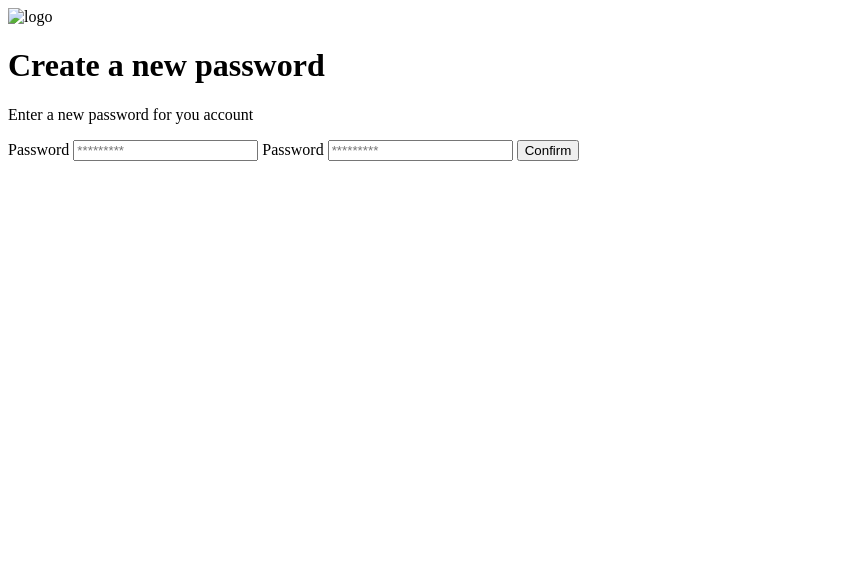
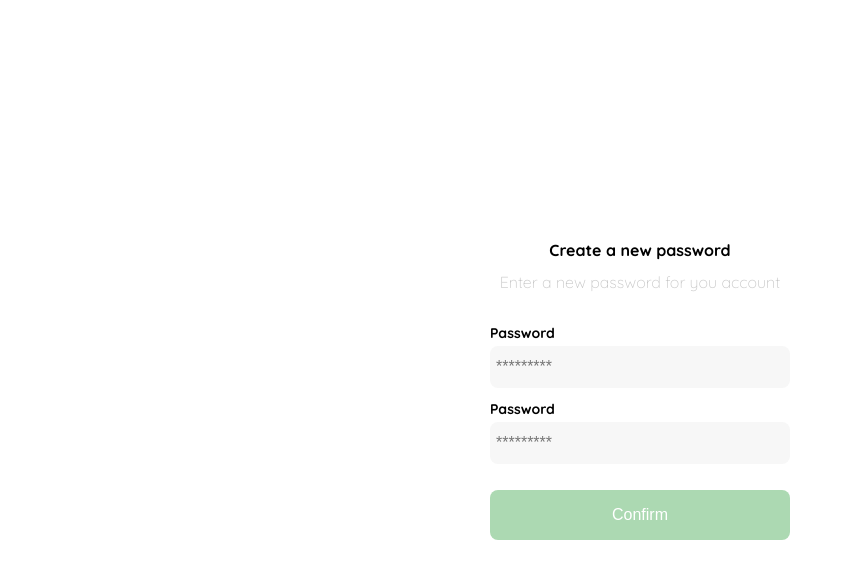
Before and after one commit to JuampiiHill/YardSale-CursoPracticoFrontendDeveloper, a plain HTML site: page clase1-password.html in a window 1280 px wide. Shown: the whole page, without its empty margins (0-845 px from the left). Drawn offline with Linux system fonts and the light colour scheme.

Commit message:
Agrego los estilos a password

```diff
--- a/clase1-password.html
+++ b/clase1-password.html
@@ -4,12 +4,113 @@
     <meta charset="UTF-8">
     <meta http-equiv="X-UA-Compatible" content="IE=edge">
     <meta name="viewport" content="width=device-width, initial-scale=1.0">
+    <link rel="stylesheet" href="styles/style.css" type="text/css">
+    <link rel="preconnect" href="https://fonts.googleapis.com">
+    <link rel="preconnect" href="https://fonts.gstatic.com" crossorigin>
+    <link href="https://fonts.googleapis.com/css2?family=Quicksand:wght@300;500;700&display=swap" rel="stylesheet">
     <title>Document</title>
+    <style>
+        :root
+        {
+            ---white: #FFFFFF;
+            ---black: #000000;
+            --very-light-pink: #c7c7c7;
+            --text-input-field: #f7f7f7;
+            --hospital-green: #ACD9B2;
+            --sm: 14px;
+            --md: 16px;
+            --lg 18px
+        }
+        body
+        {
+            margin: 0;
+            font-family: 'Quicksand', sans-serif;
+        }
+        .login
+        {
+            width: 100%;
+            height: 100vh;
+            display: grid;
+            place-items: center;
+        }
+        .form-container
+        {
+            display: grid;
+            grid-template-rows: auto 1fr auto;
+            width: 300px;
+        }
+        .logo
+        {
+            width: 150px;
+            margin-bottom: 48px;
+            justify-self: center;
+            display: none;
+        }
+        .title
+        {
+            font-size: var(--lg);
+            margin-bottom: 12px;
+            text-align: center;
+        }
+        .subtitle
+        {
+            color: var(--very-light-pink);
+            font-size: var(--md);
+            font-weight: 300;
+            margin-top: 0;
+            margin-bottom: 32px;
+            text-align: center;
+        }
+        .form
+        {
+            display: flex;
+            flex-direction: column;
+        }
+        .label
+        {
+            font-size: var(--sm);
+            font-weight: bold;
+            margin-bottom: 4px;
+        }
+        .input
+        {
+            background-color: var(--text-input-field);
+            border: none;
+            border-radius: 8px;
+            height: 30px;
+            font-size: var(--md);
+            padding: 6px;
+            margin-bottom: 12px;
+        }
+        .primary-button
+        {
+            background-color: var(--hospital-green);
+            border-radius: 8px;
+            border: none;
+            color: var(---white);
+            width: 100%;
+            cursor: pointer;
+            font-size: var(--md);
+            font-weight: boldd;
+            height: 50px;
+        }
+        .login-button
+        {
+            margin-top: 14px;
+            margin-bottom: 30px;
+        }
+        @media (max-width: 640px)
+        {
+            .logo {
+                display: block;
+            }
+        }
+    </style>
 </head>
 <body>
     <div class="login">
         <div class="form-container">
-            <img src="" alt="logo"
+            <img src="YardSale_Logos/logo_yard_sale.svg" alt="logo"
             class="logo">
 
             <h1 class="title">Create a new password</h1>
```
